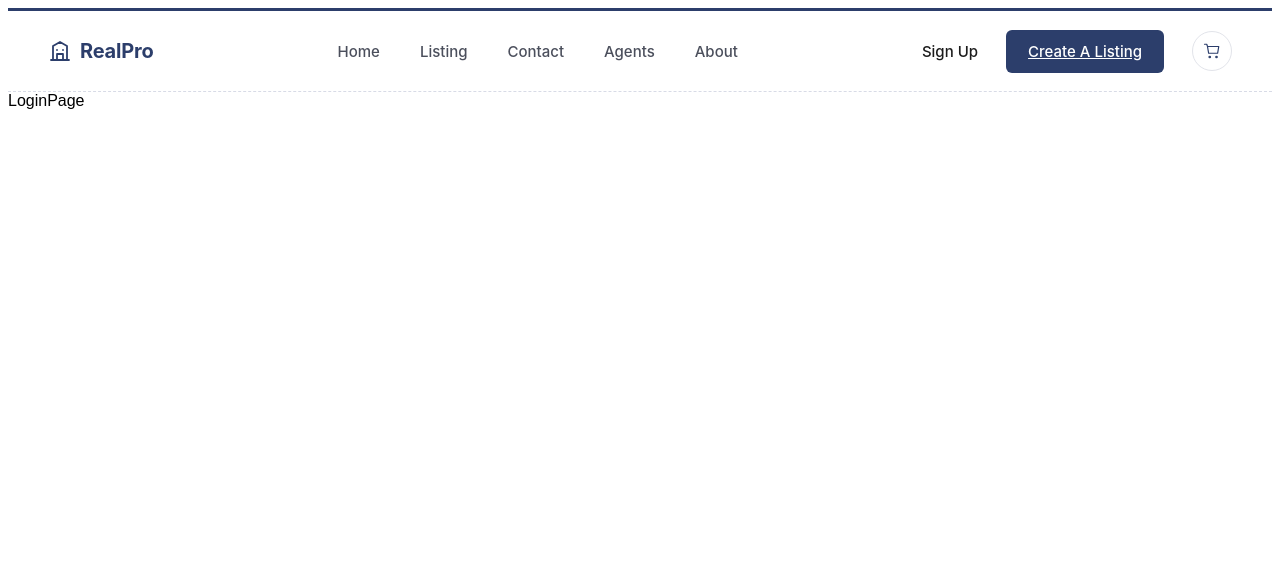
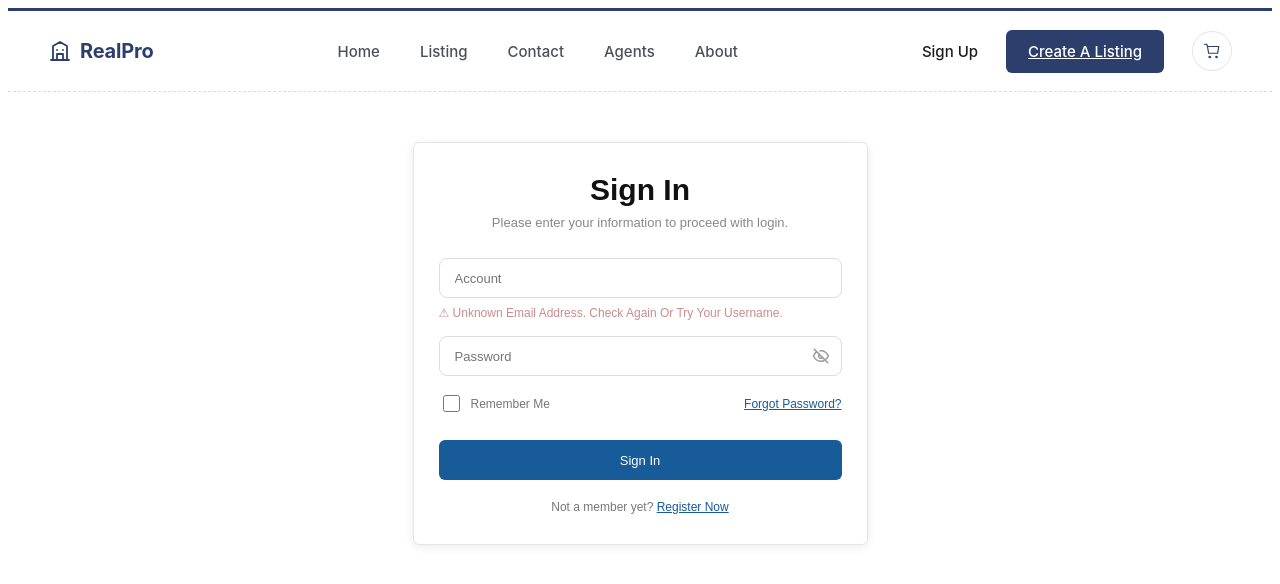
Before and after one commit to splankshy1/Estaterydevs, a React (Vite) app: page /login in a window 1280 px wide. Shown: the top 584 px of the page. Built offline with nearby package versions, Linux system fonts and the light colour scheme.

Commit message:
Add LoginPage component and styles

```diff
--- /dev/null
+++ b/src/pages/Login/LoginPage.css
@@ -0,0 +1,161 @@
+.login-page {
+    min-height: 500px;
+    display: flex;
+    justify-content: center;
+    align-items: center;
+    padding: 50px 20px;
+    box-sizing: border-box;
+    background: #ffffff;
+  }
+
+  .login-card {
+    width: 100%;
+    max-width: 455px;
+    padding: 30px 25px;
+    background: #ffffff;
+    border: 1px solid #e5e5e5;
+    border-radius: 6px;
+    box-shadow: 0 2px 10px rgba(0, 0, 0, 0.08);
+    box-sizing: border-box;
+  }
+
+  .login-card h1 {
+    margin: 0;
+    text-align: center;
+    font-size: 30px;
+    font-weight: 700;
+    color: #111111;
+  }
+
+  .login-subtitle {
+    margin: 8px 0 28px;
+    text-align: center;
+    font-size: 13px;
+    color: #888888;
+  }
+
+  .form-group {
+    margin-bottom: 16px;
+  }
+
+  .form-group input[type="text"],
+  .form-group input[type="password"] {
+    width: 100%;
+    height: 40px;
+    padding: 0 15px;
+    box-sizing: border-box;
+    border: 1px solid #dddddd;
+    border-radius: 8px;
+    outline: none;
+    font-size: 13px;
+  }
+
+  .form-group input:focus {
+    border-color: #175b98;
+  }
+
+  .form-group .error-input {
+    border-color: #d9a8a8;
+  }
+
+  .error-message {
+    margin: 8px 0 0;
+    color: #c98c8c;
+    font-size: 12px;
+  }
+
+  .password-group {
+    position: relative;
+  }
+
+  .show-password {
+    position: absolute;
+    right: 12px;
+    top: 50%;
+    transform: translateY(-50%);
+    display: flex;
+    align-items: center;
+    justify-content: center;
+    padding: 0;
+    border: none;
+    background: transparent;
+    color: #999999;
+    cursor: pointer;
+  }
+
+  .show-password:hover {
+    color: #175b98;
+  }
+
+  .login-options {
+    display: flex;
+    justify-content: space-between;
+    align-items: center;
+    margin: 14px 0 25px;
+    font-size: 12px;
+  }
+
+  .login-options label {
+    display: flex;
+    align-items: center;
+    gap: 8px;
+    color: #777777;
+  }
+
+  .login-options input[type="checkbox"] {
+    width: 17px;
+    height: 17px;
+  }
+
+  .login-options a,
+  .register-text a {
+    color: #175b98;
+    text-decoration: underline;
+  }
+
+  .sign-in-button {
+    width: 100%;
+    height: 40px;
+    border: none;
+    border-radius: 6px;
+    background: #175b98;
+    color: white;
+    font-size: 13px;
+    font-weight: 500;
+    cursor: pointer;
+  }
+
+  .sign-in-button:hover {
+    background: #124a7c;
+  }
+
+  .register-text {
+    margin: 20px 0 0;
+    text-align: center;
+    font-size: 12px;
+    color: #777777;
+  }
+
+  @media (max-width: 600px) {
+    .login-page {
+      min-height: auto;
+      padding: 40px 15px;
+    }
+
+    .login-card {
+      width: 100%;
+      padding: 25px 20px;
+    }
+
+    .login-card h1 {
+      font-size: 28px;
+    }
+
+    .login-options {
+      gap: 15px;
+    }
+
+    .login-options a {
+      white-space: nowrap;
+    }
+  }
--- a/src/pages/Login/LoginPage.jsx
+++ b/src/pages/Login/LoginPage.jsx
@@ -1,9 +1,161 @@
-
+import { useState } from "react";
+import "./LoginPage.css";
 
 const LoginPage = () => {
+  const [account, setAccount] = useState(
+    localStorage.getItem("rememberedAccount") || ""
+  );
+  const [password, setPassword] = useState("");
+  const [showPassword, setShowPassword] = useState(false);
+  const [rememberMe, setRememberMe] = useState(
+    Boolean(localStorage.getItem("rememberedAccount"))
+  );
+
+  const handleSubmit = (event) => {
+    event.preventDefault();
+
+    if (!account.trim() || !password.trim()) {
+      return;
+    }
+
+    if (rememberMe) {
+      localStorage.setItem("rememberedAccount", account);
+    } else {
+      localStorage.removeItem("rememberedAccount");
+    }
+
+    console.log("Login form submitted");
+  };
+
   return (
-    <div>LoginPage</div>
-  )
-}
+    <main className="login-page">
+      <section className="login-card">
+        <h1>Sign In</h1>
 
-export default LoginPage
+        <p className="login-subtitle">
+          Please enter your information to proceed with login.
+        </p>
+
+        <form onSubmit={handleSubmit}>
+          <div className="form-group">
+            <input
+              type="text"
+              placeholder="Account"
+              className="error-input"
+              value={account}
+              onChange={(event) => setAccount(event.target.value)}
+            />
+
+            <p className="error-message">
+              ⚠ Unknown Email Address. Check Again Or Try Your Username.
+            </p>
+          </div>
+
+          <div className="form-group password-group">
+            <input
+              type={showPassword ? "text" : "password"}
+              placeholder="Password"
+              value={password}
+              onChange={(event) => setPassword(event.target.value)}
+            />
+
+            <button
+              type="button"
+              className="show-password"
+              aria-label={showPassword ? "Hide password" : "Show password"}
+              onClick={() => setShowPassword(!showPassword)}
+            >
+              {showPassword ? (
+                // Open eye - password is visible
+                <svg
+                  width="18"
+                  height="18"
+                  viewBox="0 0 24 24"
+                  fill="none"
+                  xmlns="http://www.w3.org/2000/svg"
+                  aria-hidden="true"
+                >
+                  <path
+                    d="M2 12C2 12 5.5 5 12 5C18.5 5 22 12 22 12C22 12 18.5 19 12 19C5.5 19 2 12 2 12Z"
+                    stroke="currentColor"
+                    strokeWidth="2"
+                    strokeLinecap="round"
+                    strokeLinejoin="round"
+                  />
+                  <circle
+                    cx="12"
+                    cy="12"
+                    r="3"
+                    stroke="currentColor"
+                    strokeWidth="2"
+                  />
+                </svg>
+              ) : (
+                // Eye with slash - password is hidden
+                <svg
+                  width="18"
+                  height="18"
+                  viewBox="0 0 24 24"
+                  fill="none"
+                  xmlns="http://www.w3.org/2000/svg"
+                  aria-hidden="true"
+                >
+                  <path
+                    d="M3 3L21 21"
+                    stroke="currentColor"
+                    strokeWidth="2"
+                    strokeLinecap="round"
+                  />
+                  <path
+                    d="M10.6 5.2C11.05 5.07 11.52 5 12 5C18.5 5 22 12 22 12C22 12 20.8 14.4 18.6 16.2"
+                    stroke="currentColor"
+                    strokeWidth="2"
+                    strokeLinecap="round"
+                    strokeLinejoin="round"
+                  />
+                  <path
+                    d="M6.2 6.2C3.5 8.1 2 12 2 12C2 12 5.5 19 12 19C13.45 19 14.77 18.7 15.95 18.25"
+                    stroke="currentColor"
+                    strokeWidth="2"
+                    strokeLinecap="round"
+                    strokeLinejoin="round"
+                  />
+                  <path
+                    d="M9.88 9.88C9.33 10.43 9 11.18 9 12C9 13.66 10.34 15 12 15C12.82 15 13.57 14.67 14.12 14.12"
+                    stroke="currentColor"
+                    strokeWidth="2"
+                    strokeLinecap="round"
+                  />
+                </svg>
+              )}
+            </button>
+          </div>
+
+          <div className="login-options">
+            <label>
+              <input
+                type="checkbox"
+                checked={rememberMe}
+                onChange={(event) => setRememberMe(event.target.checked)}
+              />
+              <span>Remember Me</span>
+            </label>
+
+            <a href="#forgot-password">Forgot Password?</a>
+          </div>
+
+          <button type="submit" className="sign-in-button">
+            Sign In
+          </button>
+        </form>
+
+        <p className="register-text">
+          Not a member yet?{" "}
+          <a href="#register">Register Now</a>
+        </p>
+      </section>
+    </main>
+  );
+};
+
+export default LoginPage;
```
